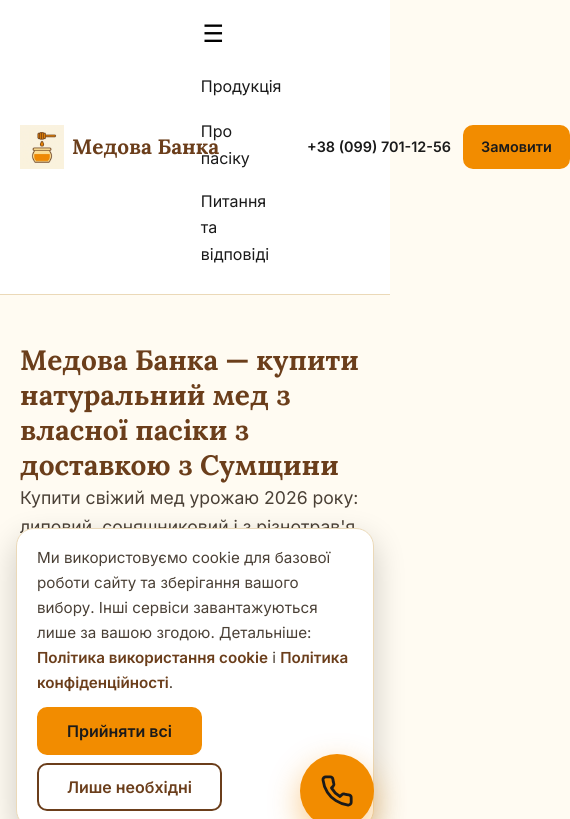
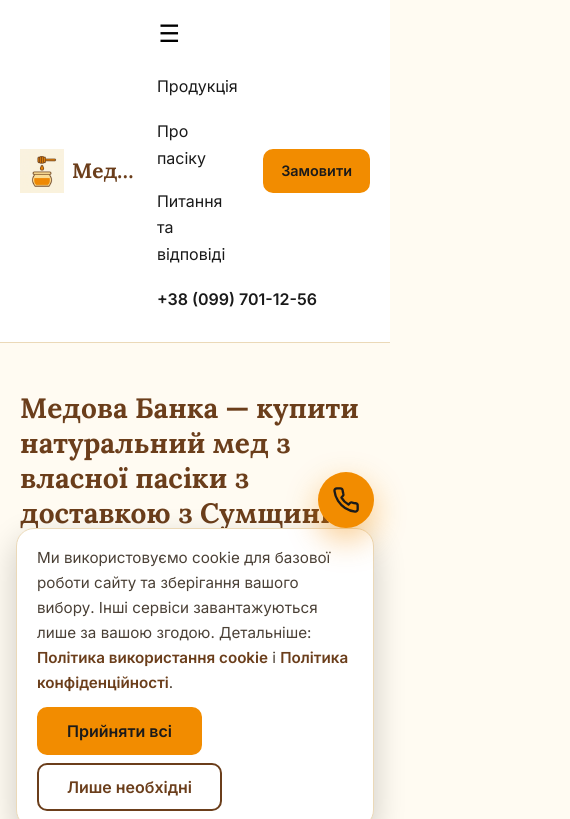
Before and after one commit to EsegyCode/medova-banka, an Astro site: page / in a window 390 px wide. Both pictures are taken after a click on the button "Меню". Shown: the top 819 px of the page, 570 px wide, since content can reach past the window. Built offline with nearby package versions, Linux system fonts and the light colour scheme; Astro itself is replaced by a stand-in of ours; no server answers.

Commit message:
feat: enhance cookie banner behavior, update header layout, and improve lead form accessibility

```diff
--- a/src/components/CookieBanner.astro
+++ b/src/components/CookieBanner.astro
@@ -32,11 +32,22 @@
       // non-essential scripts gate
       window.dispatchEvent(new CustomEvent('cookieconsent', { detail: { choice: choice } }));
     }
+    function updateWidgetOffset() {
+      var btn = document.querySelector('.sticky-order');
+      if (!btn) return;
+      if (banner && !banner.hidden) {
+        btn.style.bottom = 'calc(' + (banner.offsetHeight + 16) + 'px + env(safe-area-inset-bottom))';
+      } else {
+        btn.style.bottom = '';
+      }
+    }
     function showBanner() {
       if (banner) banner.hidden = false;
+      updateWidgetOffset();
     }
     function hideBanner() {
       if (banner) banner.hidden = true;
+      updateWidgetOffset();
     }
     window.__openCookieBanner = showBanner;
     var consent = readConsent();
@@ -49,6 +60,8 @@
       banner.querySelector('[data-cookie-accept]').addEventListener('click', function () { saveConsent('all'); hideBanner(); });
       banner.querySelector('[data-cookie-necessary]').addEventListener('click', function () { saveConsent('necessary'); hideBanner(); });
     }
+    updateWidgetOffset();
+    window.addEventListener('resize', updateWidgetOffset);
   })();
 </script>
 <style>
--- a/src/components/Header.astro
+++ b/src/components/Header.astro
@@ -4,7 +4,7 @@
   <div class="container site-header__inner">
     <a class="site-header__logo" href="/">
       <img src="/logo-medova-banka.jpg" alt="Логотип Медова Банка" width="44" height="44" loading="eager" />
-      <span>Медова Банка</span>
+      <span class="site-header__logo-text">Медова Банка</span>
     </a>
     <nav class="site-nav" aria-label="Головне меню">
       <button class="site-nav__burger" type="button" id="burger" aria-label="Меню" aria-expanded="false" aria-controls="site-nav-menu">☰</button>
@@ -12,6 +12,7 @@
         <li><a href="/#products">Продукція</a></li>
         <li><a href="/pro-pasiku/">Про пасіку</a></li>
         <li><a href="/pytannya-vidpovidi/">Питання та відповіді</a></li>
+        <li class="site-nav__phone-mobile"><a href="tel:+380997011256">+38 (099) 701-12-56</a></li>
       </ul>
     </nav>
     <div class="site-header__right">
@@ -23,24 +24,31 @@
 
 <style>
   .site-header { background: var(--color-surface); border-bottom: 1px solid var(--color-border); position: sticky; top: 0; z-index: 100; }
-.site-header__inner { display: flex; align-items: center; gap: 1rem; padding-block: .75rem; }
-.site-header__logo { display: inline-flex; align-items: center; gap: .5rem; font-family: var(--font-heading); font-size: 1.3rem; color: var(--color-brand); font-weight: 700; white-space: nowrap; }
-.site-header__logo img { height: 44px; width: auto; object-fit: contain; }
-.site-nav { flex: 1; }
-.site-nav__burger { display: none; font-size: 1.5rem; background: none; border: none; cursor: pointer; min-width: 44px; min-height: 44px; }
-.site-nav__menu { list-style: none; display: flex; gap: .25rem .75rem; flex-wrap: nowrap; }
+  .site-header__inner { display: flex; align-items: center; gap: .75rem; padding-block: .75rem; justify-content: space-between; flex-wrap: nowrap; }
+  .site-header__logo { display: inline-flex; align-items: center; gap: .5rem; font-family: var(--font-heading); font-size: 1.3rem; color: var(--color-brand); font-weight: 700; min-width: 0; }
+  .site-header__logo img { height: 44px; width: auto; flex-shrink: 0; object-fit: contain; }
+  .site-header__logo-text { min-width: 0; overflow: hidden; text-overflow: ellipsis; white-space: nowrap; }
+  .site-nav { flex: 1 1 auto; min-width: 0; }
+  .site-nav__burger { display: none; font-size: 1.5rem; background: none; border: none; cursor: pointer; min-width: 44px; min-height: 44px; align-items: center; justify-content: center; }
+  .site-nav__menu { list-style: none; display: flex; gap: .25rem .75rem; flex-wrap: nowrap; }
   .site-nav__menu a { padding: .4rem .6rem; min-height: 44px; display: inline-flex; align-items: center; border-radius: var(--radius-btn); }
   .site-nav__menu a:hover { background: var(--color-bg-alt); }
-  .site-header__right { display: flex; align-items: center; gap: .75rem; margin-left: auto; }
+  .site-header__right { display: flex; align-items: center; gap: .75rem; flex: 0 0 auto; }
   .site-header__phone { font-weight: 600; white-space: nowrap; display: none; }
-  .btn-sm { padding: .5rem 1rem; min-height: 44px; font-size: .9rem; }
+  .site-nav__phone-mobile { display: none; }
+  .btn-sm { padding: .5rem 1rem; min-height: 44px; font-size: .9rem; min-width: 44px; }
   @media (min-width: 900px) { .site-header__phone { display: inline; } }
   @media (max-width: 899px) {
-    .site-nav__burger { display: inline-flex; align-items: center; justify-content: center; }
+    .site-nav__burger { display: inline-flex; }
     .site-nav__menu { display: none; flex-direction: column; width: 100%; padding: .5rem 0; }
     .site-nav__menu.is-open { display: flex; }
+    .site-nav__menu a { word-break: break-word; }
     .site-header__right { margin-left: 0; }
-    .site-header__phone { display: inline; font-size: .9rem; }
+    .site-nav__phone-mobile { display: list-item; }
+    .site-nav__phone-mobile a { display: inline-flex; align-items: center; min-height: 44px; font-weight: 600; padding: .4rem .6rem; border-radius: var(--radius-btn); white-space: nowrap; }
+  }
+  @media (max-width: 359px) {
+    .site-header__logo-text { display: none; }
   }
 </style>
 
--- a/src/components/LeadForm.astro
+++ b/src/components/LeadForm.astro
@@ -66,7 +66,7 @@ const MOCK_MODE = mockEnv === 'true';
   .form-status { font-weight: 600; font-size: .95rem; min-height: 1.3em; }
   .form-status.is-success { color: var(--color-success); }
   .form-status.is-error { color: var(--color-danger); }
-  .hp-field { position: absolute; left: -9999px; width: 1px; height: 1px; overflow: hidden; }
+  .hp-field { position: absolute; width: 1px; height: 1px; padding: 0; margin: -1px; overflow: hidden; clip: rect(0, 0, 0, 0); white-space: nowrap; border: 0; }
 </style>
 
 <script is:inline define:vars={{ MOCK_MODE }}>
--- a/src/components/StickyCallButton.astro
+++ b/src/components/StickyCallButton.astro
@@ -7,8 +7,8 @@
 <style>
   .sticky-order {
     position: fixed;
-    bottom: calc(24px + env(safe-area-inset-bottom));
-    right: 24px;
+    bottom: max(16px, env(safe-area-inset-bottom));
+    right: max(16px, env(safe-area-inset-right));
     z-index: 1000;
     width: 86px;
     height: 86px;
@@ -28,7 +28,7 @@
   @keyframes pulse { 0%,100% { transform: scale(1); } 50% { transform: scale(1.05); } }
   @media (prefers-reduced-motion: reduce) { .sticky-order { animation: none; } }
   @media (max-width: 899px) {
-    .sticky-order { width: 74px; height: 74px; bottom: calc(16px + env(safe-area-inset-bottom)); right: 16px; }
-    .sticky-order svg { width: 34px; height: 34px; }
+    .sticky-order { width: 56px; height: 56px; bottom: max(16px, env(safe-area-inset-bottom)); right: max(16px, env(safe-area-inset-right)); }
+    .sticky-order svg { width: 28px; height: 28px; }
   }
 </style>
--- a/src/layouts/BaseLayout.astro
+++ b/src/layouts/BaseLayout.astro
@@ -134,6 +134,6 @@ const webSite = {
   .lead-modal { position: fixed; inset: 0; z-index: 1000; display: flex; align-items: center; justify-content: center; padding: 1rem; }
   .lead-modal[hidden] { display: none; }
   .lead-modal__backdrop { position: absolute; inset: 0; background: rgba(0,0,0,0.5); }
-  .lead-modal__dialog { position: relative; background: var(--color-surface); border-radius: var(--radius-card); padding: 1.75rem; width: 100%; max-width: 520px; max-height: 90vh; overflow: auto; box-shadow: 0 20px 60px rgba(0,0,0,0.3); }
+  .lead-modal__dialog { position: relative; background: var(--color-surface); border-radius: var(--radius-card); padding: 1.75rem; width: 100%; max-width: min(520px, calc(100vw - 32px)); max-height: calc(100dvh - 96px); overflow-y: auto; box-shadow: 0 20px 60px rgba(0,0,0,0.3); }
   .lead-modal__close { position: absolute; top: .6rem; right: .8rem; background: none; border: none; font-size: 2rem; line-height: 1; cursor: pointer; color: var(--color-text-muted); }
 </style>
--- a/src/styles/global.css
+++ b/src/styles/global.css
@@ -36,7 +36,7 @@
   /* Layout */
   --container:   1200px;
   --tap-min:     48px;
-  --section-py:  80px;
+  --section-py:  clamp(2.5rem, 6vw, 5rem);
 
   /* Transitions */
   --transition: 0.2s ease;
@@ -44,8 +44,8 @@
 
 /* ── Reset ──────────────────────────────────────────────────── */
 *, *::before, *::after { box-sizing: border-box; margin: 0; padding: 0; }
-html { scroll-behavior: smooth; }
-body {
+html { scroll-behavior: smooth; overflow-x: clip; max-width: 100%; }
+body { overflow-x: clip; max-width: 100%;
   font-family: var(--font-body);
   background: var(--color-bg);
   color: var(--color-text);
@@ -54,7 +54,7 @@ body {
   -webkit-font-smoothing: antialiased;
 }
 
-img { max-width: 100%; height: auto; display: block; }
+img, video, svg { max-width: 100%; height: auto; display: block; }
 a { color: inherit; text-decoration: none; }
 
 /* Skip link */
```
